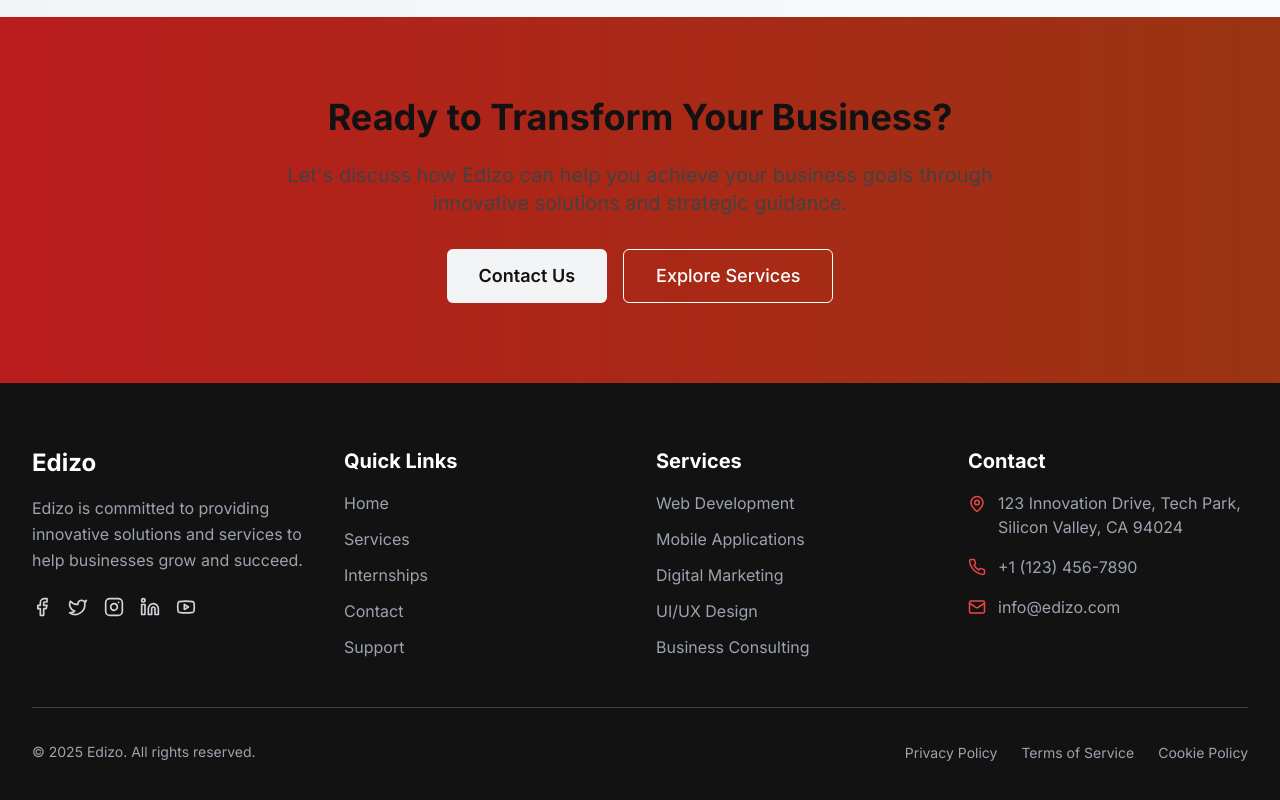
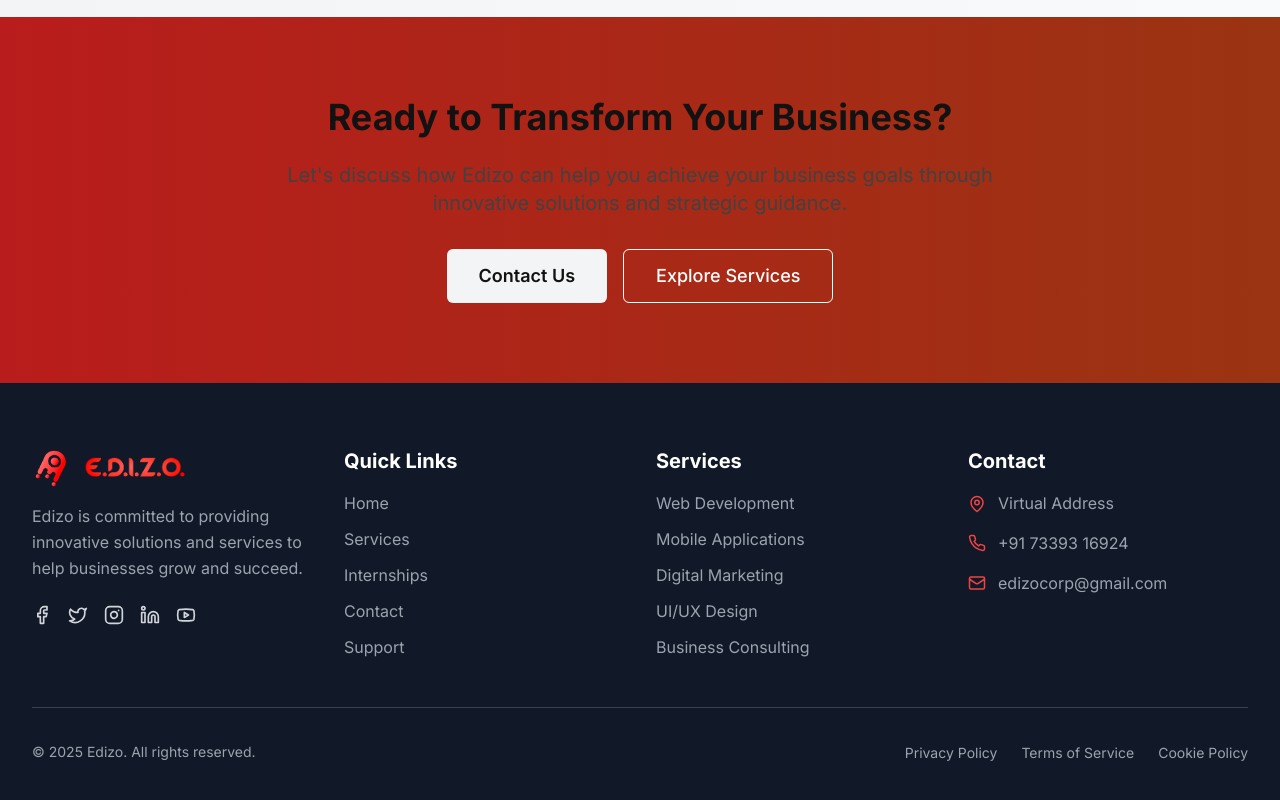
Before and after one commit to EDIZO-IN/Main-Webpage, a React (Vite) app in the folder frontend/: page / in a window 1280 px wide. Shown: the part 3517-4317 px from the top of the page. Built offline with nearby package versions, Linux system fonts and the light colour scheme.

Commit message:
add social media

```diff
--- a/frontend/src/components/common/Footer.tsx
+++ b/frontend/src/components/common/Footer.tsx
@@ -1,16 +1,21 @@
 import React from 'react';
 import { Link } from 'react-router-dom';
-import { Facebook, Twitter, Instagram, Linkedin, Youtube, Mail, Phone, MapPin } from 'lucide-react'; // Import Youtube icon
+import { Facebook, Twitter, Instagram, Linkedin, Youtube, Mail, Phone, MapPin } from 'lucide-react';
+
+// Assuming 'Logo' is a named export from '../common/Logo'
+// If 'Logo' is a default export, change this to: import Logo from '../common/Logo';
+import  Logo  from '../common/Logo'; // Corrected import for Logo component
 
 const Footer: React.FC = () => {
   return (
-    <footer className="bg-edizo-black text-white">
-      <div className="container-custom py-16">
+    <footer className="bg-gray-900 text-white"> {/* Replaced bg-edizo-black with bg-gray-900 */}
+      <div className="max-w-7xl mx-auto px-4 sm:px-6 lg:px-8 py-16"> {/* Replaced container-custom with standard responsive container classes */}
+
         <div className="grid grid-cols-1 md:grid-cols-2 lg:grid-cols-4 gap-8">
+
           <div>
-            {/* Placeholder for Logo component - assuming it's defined elsewhere */}
-            {/* <Logo isFooter /> */}
-            <h2 className="text-2xl font-bold text-white mb-4">Edizo</h2> {/* Placeholder for Logo */}
+            {/* Logo component is now correctly imported and used */}
+            <Logo isFooter />
             <p className="mt-4 text-gray-400 max-w-xs">
               Edizo is committed to providing innovative solutions and services to help businesses grow and succeed.
             </p>
@@ -28,7 +33,7 @@ const Footer: React.FC = () => {
               <a href="https://www.linkedin.com/in/edizo-pvt-ltd-149748367/" target="_blank" rel="noopener noreferrer" className="text-gray-300 hover:text-white transition-colors duration-300">
                 <Linkedin size={20} />
               </a>
-              <a href="https://www.youtube.com/@team-edizo" target="_blank" rel="noopener noreferrer" className="text-gray-300 hover:text-white transition-colors duration-300">
+              <a href="https://www.youtube.com/@edizopvtltd" target="_blank" rel="noopener noreferrer" className="text-gray-300 hover:text-white transition-colors duration-300">
                 <Youtube size={20} /> {/* YouTube icon */}
               </a>
             </div>
@@ -100,28 +105,28 @@ const Footer: React.FC = () => {
             <h3 className="text-xl font-bold mb-4 text-white">Contact</h3>
             <ul className="space-y-4">
               <li className="flex items-start">
-                <MapPin className="mr-3 text-red-500 mt-1 flex-shrink-0" size={18} /> {/* Changed to red-500 for better visibility */}
+                <MapPin className="mr-3 text-red-500 mt-1 flex-shrink-0" size={18} />
                 <span className="text-gray-400">
-                  123 Innovation Drive, Tech Park, Silicon Valley, CA 94024
+                  Virtual Address
                 </span>
               </li>
               <li className="flex items-center">
-                <Phone className="mr-3 text-red-500 flex-shrink-0" size={18} /> {/* Changed to red-500 */}
-                <a href="tel:+11234567890" className="text-gray-400 hover:text-white transition-colors duration-300">
-                  +1 (123) 456-7890
+                <Phone className="mr-3 text-red-500 flex-shrink-0" size={18} />
+                <a href="tel:+917339316924" className="text-gray-400 hover:text-white transition-colors duration-300">
+                  +91 73393 16924
                 </a>
               </li>
               <li className="flex items-center">
-                <Mail className="mr-3 text-red-500 flex-shrink-0" size={18} /> {/* Changed to red-500 */}
-                <a href="mailto:info@edizo.com" className="text-gray-400 hover:text-white transition-colors duration-300">
-                  info@edizo.com
+                <Mail className="mr-3 text-red-500 flex-shrink-0" size={18} />
+                <a href="mailto:edizocorp@gmail.com" className="text-gray-400 hover:text-white transition-colors duration-300">
+                  edizocorp@gmail.com
                 </a>
               </li>
             </ul>
           </div>
         </div>
 
-        <div className="mt-12 pt-8 border-t border-gray-700 text-center md:flex md:justify-between md:items-center"> {/* Changed border color */}
+        <div className="mt-12 pt-8 border-t border-gray-700 text-center md:flex md:justify-between md:items-center">
           <p className="text-gray-400 text-sm">
             &copy; {new Date().getFullYear()} Edizo. All rights reserved.
           </p>
--- a/frontend/src/pages/Contact.tsx
+++ b/frontend/src/pages/Contact.tsx
@@ -120,10 +120,10 @@ const Contact = () => {
   return (
     <>
       <PageHeader
-        title="Contact Us"
-        subtitle="Get in touch with our team for any inquiries or assistance"
-        backgroundImage="https://images.pexels.com/photos/7413915/pexels-photo-7413915.jpeg?auto=compress&cs=tinysrgb&w=1260&h=750&dpr=2"
-      />
+  title={<span className="text-red-500 ">Contact Us</span>} // Title in red
+  subtitle={<span className="text-white">Get in touch with our team for any inquiries or assistance</span>} // Subtitle in white
+  backgroundImage="https://images.pexels.com/photos/7413915/pexels-photo-7413915.jpeg?auto=compress&cs=tinysrgb&w=1260&h=750&dpr=2"
+/>
 
       <section className="section bg-white p-8">
         <div className="max-w-6xl mx-auto px-4"> {/* Using container-custom equivalent with Tailwind */}
--- a/frontend/src/pages/InternshipDetails.tsx
+++ b/frontend/src/pages/InternshipDetails.tsx
@@ -583,6 +583,7 @@ const InternshipDetails = () => {
         <span className="text-red-600">{internship.title}</span> Internship Application
       </h1>
 
+
       <section className="section bg-gray-100 w-full max-w-6xl">
         <div className="container-custom">
           <div className="grid grid-cols-1 lg:grid-cols-3 gap-12">
--- a/frontend/src/pages/Internships.tsx
+++ b/frontend/src/pages/Internships.tsx
@@ -150,8 +150,8 @@ const Internships: React.FC = () => {
   return (
     <>
       <PageHeader
-        title="Internship Opportunities"
-        subtitle="Jumpstart your career with real-world experience in a dynamic, innovative environment"
+        title={<span className="text-red-500">Internship Opportunities</span>}
+        subtitle={<span className="text-white">Jumpstart your career with real-world experience in a dynamic, innovative environment,</span>}
         backgroundImage={header}
       />
       <section className="section bg-white">
--- a/frontend/src/pages/Projects.tsx
+++ b/frontend/src/pages/Projects.tsx
@@ -91,11 +91,11 @@ const Projects: React.FC = () => {
 
   return (
     <>
+
       <PageHeader
-        title="Our Projects"
-        subtitle="Innovative solutions delivering real business impact"
+        title={<span className="text-red-500">Our Projects</span>}
+        subtitle={<span className="text-white">Innovative solutions delivering real business impact</span>}
         backgroundImage={headerBackground}
-        className="bg-gradient-to-br from-gray-900 via-blue-900 to-purple-900"
       />
 
       <section className="section bg-gray-50 py-20">
--- a/frontend/src/pages/Services.tsx
+++ b/frontend/src/pages/Services.tsx
@@ -75,11 +75,11 @@ const Services: React.FC = () => {
 
   return (
     <>
+
       <PageHeader
-        title="Our Services"
-        subtitle="Comprehensive digital solutions tailored to your business needs"
+        title={<span className="text-red-500">Our Services</span>}
+        subtitle={<span className="text-white">Comprehensive digital solutions tailored to your business needs</span>}
         backgroundImage={headerBackground}
-        className="bg-gradient-to-br from-gray-900 via-blue-900 to-purple-900"
       />
 
       <section className="py-16 bg-gray-50">
```
Also changed, not shown: frontend/src/pages/ProjectDetails.tsx (line endings or trailing spaces).
